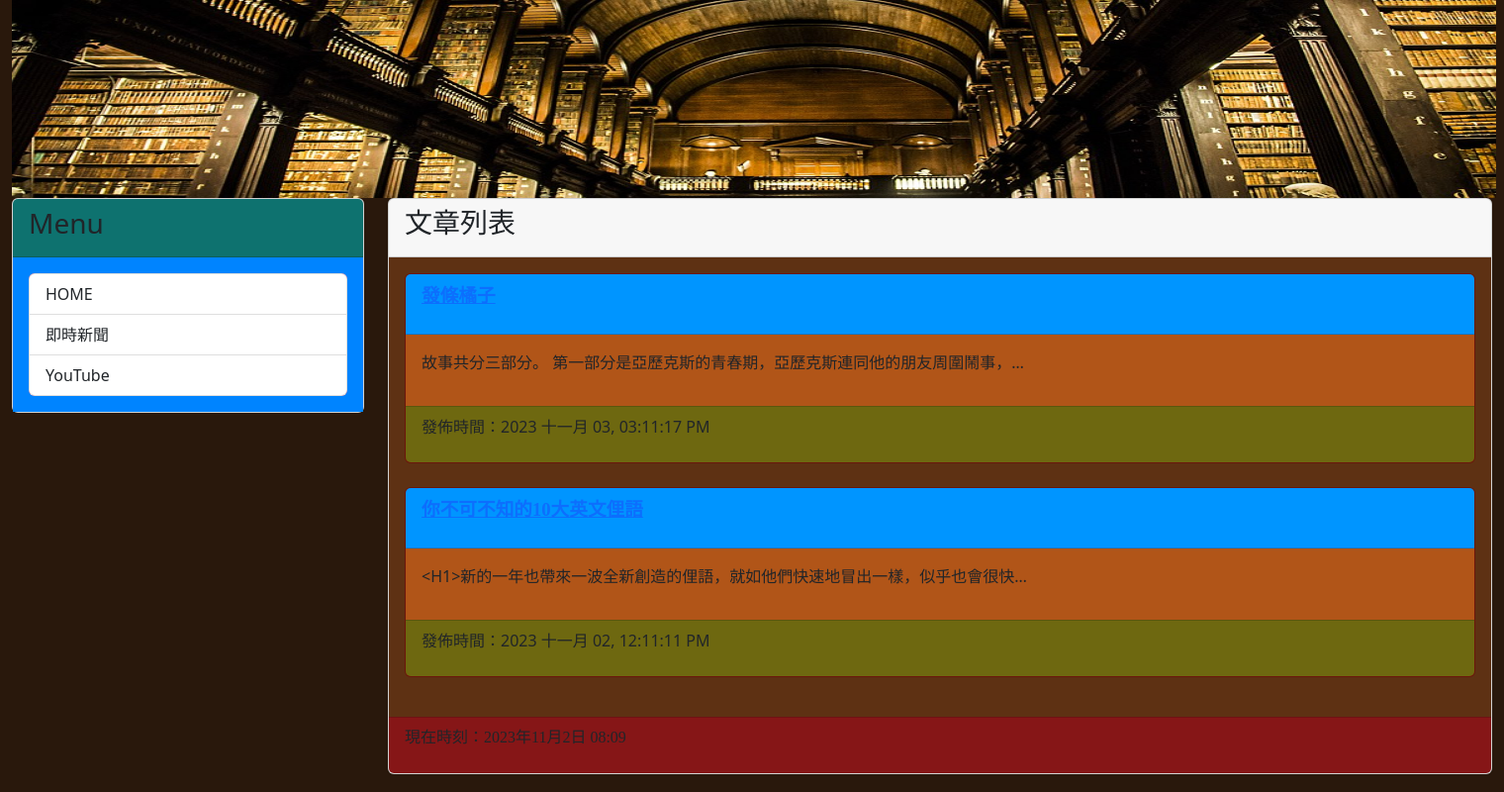
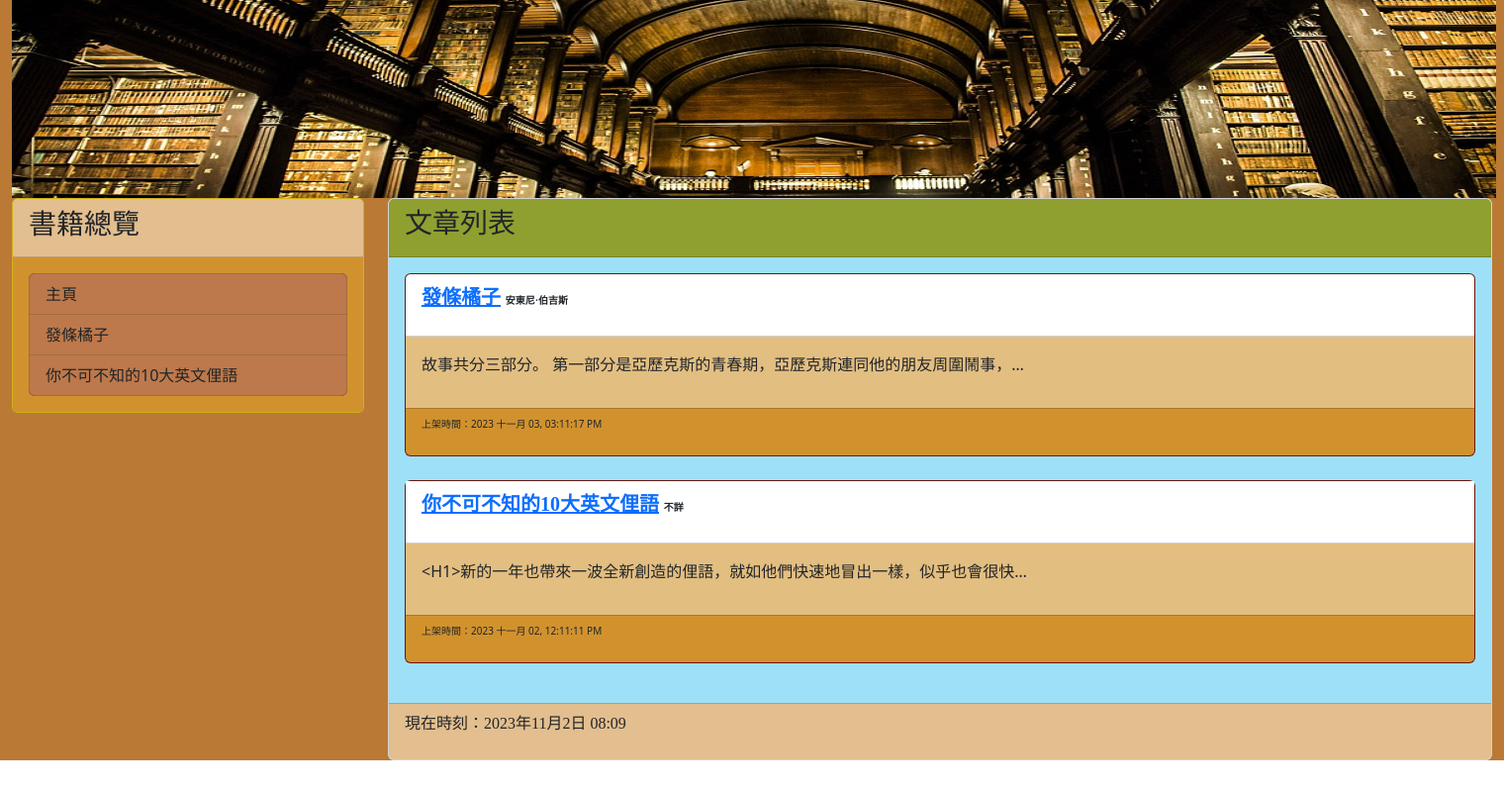
Before and after one commit to 11056033/library_system, a Django app: page / in a window 1520 px wide. Shown: the whole page at 99% size. Run offline with Django 4.2, Linux system fonts and the light colour scheme; data comes from the database, SQL or seed files in the repository; both versions use the stored data as it was after the commit.

Commit message:
大致完成

```diff
--- a/mysite/models.py
+++ b/mysite/models.py
@@ -4,6 +4,7 @@ from django.db import models
 
 class Post(models.Model):
     title = models.CharField(max_length=200)
+    author = models.CharField(max_length=200, default="不詳")
     slug = models.CharField(max_length=200)
     body = models.TextField()
     pub_date = models.DateTimeField(auto_now_add=True)
--- a/templates/base2.html
+++ b/templates/base2.html
@@ -7,34 +7,34 @@
     </title>
     <link href="https://cdn.jsdelivr.net/npm/bootstrap@5.2.2/dist/css/bootstrap.min.css" rel="stylesheet" integrity="sha384-Zenh87qX5JnK2Jl0vWa8Ck2rdkQ2Bzep5IDxbcnCeuOxjzrPF/et3URy9Bv1WTRi" crossorigin="anonymous">
 </head>
-<body style='background-color:#29180c'>
-    <div class="container-fluid">
+<body style='background: color #c29c6b;'>
+    <div class="container-fluid" style='background-color:#ba7a36'>
         {% include 'header.html' %}
         <div class="row">
             <div class="col-sm-3 col-md-3">
-                <div class="card">
-                    <div class="card-header" style='background-color:#0e726f'>
-                        <h3>Menu</h3>
+                <div class="card" style='background-color:rgb(252, 215, 30)'>
+                    <div class="card-header" style='background-color:#e3be8e'>
+                        <h3>書籍總覽</h3>
                     </div>
-                    <div class="card-body" style='background-color:#0084ff'>
+                    <div class="card-body" style='background-color:#d1922e'>
                         <div class='list-group' style='background-color:#820e8d'>
-                            <a href='/' class='list-group-item'>HOME</a>
-                            <a href='https://google.com/news' class='list-group-item'>即時新聞</a>
-                            <a href='https://youtube.com/' class='list-group-item'>YouTube</a>
+                            <a href='/' class='list-group-item' style='background-color:#bd794b'>主頁</a>
+                            <a href='http://127.0.0.1:8000/post/book_orange/' class='list-group-item' style='background-color:#bd794b'>發條橘子</a>
+                            <a href='http://127.0.0.1:8000/post/Book_MyEF/' class='list-group-item' style='background-color:#bd794b'>你不可不知的10大英文俚語</a>
                         </div>
                     </div>
                 </div>
             </div>
             <div class="col-sm-9 col-md-9">
                 <div class="card">
-                    <div class="card-header">
+                    <div class="card-header" style='background-color:#8fa030'>
                         {% block headmessage %}
                         {% endblock %}
                     </div>
-                    <div class="card-body" style='background-color:#5e3113'>
+                    <div class="card-body" style='background-color:#9ee0f7'>
                         {% block content %} {% endblock %}
                     </div>
-                    <div class="card-footer" style='background-color:#861617'>
+                    <div class="card-footer" style='background-color:#e3be8e'>
                         {% include 'footer.html' %}
                     </div>
                 </div>
--- a/templates/index.html
+++ b/templates/index.html
@@ -1,25 +1,26 @@
 <!-- index.html -->
 {% extends 'base2.html' %}
-{% block title %} hi hi {% endblock %}
+{% block title %} Library System {% endblock %}
 {% block headmessage %}
     <h3 style='font-family:微軟正黑體;'>文章列表</a>
 {% endblock %}
 {% block content %}
 {% for post in posts %}
 <div class='card' style='background-color:#821b0d'>
-    <div class='card-header' style='background-color:#0095ff'>
+    <div class='card-header' style='background-color:#ffffff'>
         <p style='font-family:微軟正黑體;font-size:14pt;font-weight:bold;'>
-            <a href='/post/{{post.slug}}'>{{ post.title }}</a>
+            <a href='/post/{{post.slug}}' style="font-size:20px;">{{ post.title }}</a>
+            <a style="font-size:10px;"> {{ post.author }}<a>
         </p>
     </div>
-    <div class='card-body' style='background-color:#b15518'>
+    <div class='card-body' style='background-color:#e3be81' style="font-size:15px;">
         <p>
         {{ post.body | truncatechars:40 }}
         </p>
     </div>
-    <div class='card-footer'  style='background-color:#6e6810'>
-        <p>
-            發佈時間：{{ post.pub_date | date:"Y M d, h:m:s A"}}
+    <div class='card-footer'  style='background-color:#d1922e'>
+        <p style="font-size:10px;">
+            上架時間：{{ post.pub_date | date:"Y M d, h:m:s A"}}
         </p>
     </div>
 </div>
--- a/templates/post.html
+++ b/templates/post.html
@@ -3,7 +3,7 @@
 {% load markdown_extras %}
 {% block title %} {{ post.title }} - 文學天地 {% endblock %}
 {% block headmessage %}
-    <h3 style='font-family:微軟正黑體;'>{{ post.title }}</h3>
+    <h3 style='font-family:微軟正黑體; '>{{ post.title }}</h3>
     <a style='font-family:微軟正黑體;' href='/'>回首頁</a>
 {% endblock %}
 {% block content %}
```
Also changed, not shown: db.sqlite3, mysite/migrations/0002_post_author.py (added).
